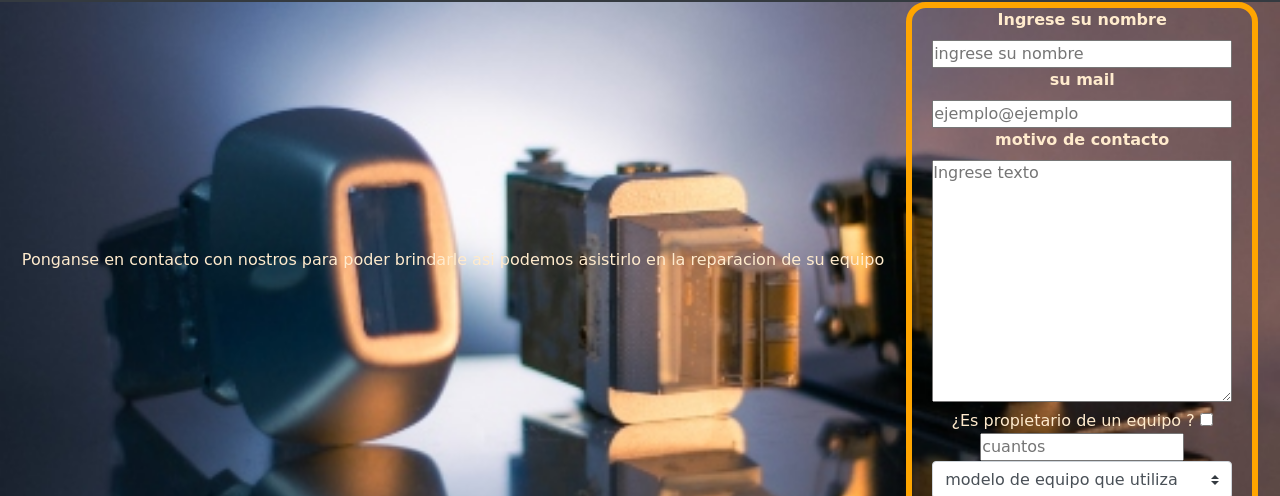
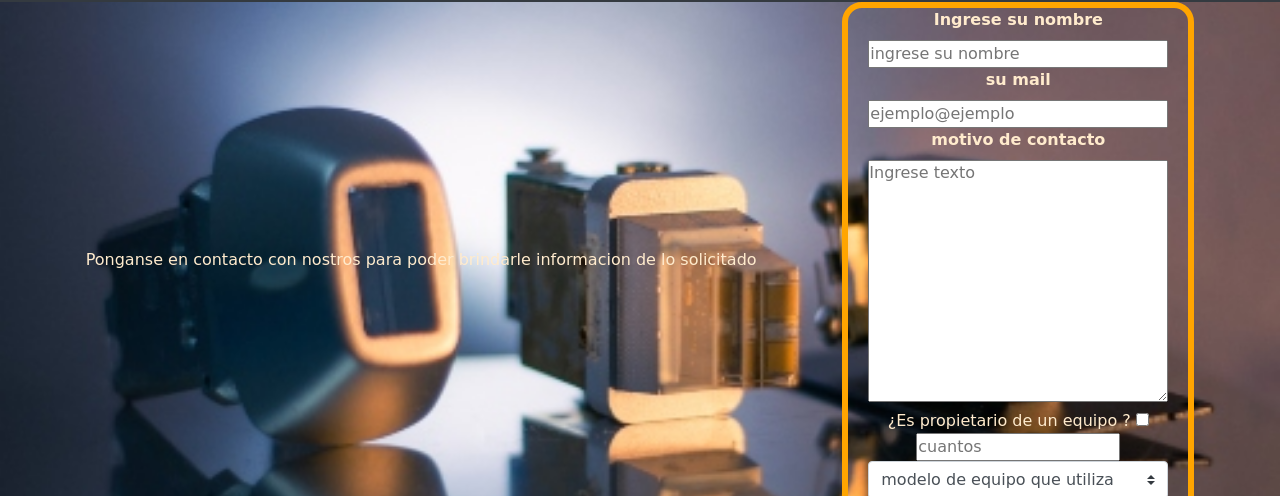
Before and after one commit to mmiron84/proyectofinal, a plain HTML site: page pages/contacto.html in a window 1280 px wide. Shown: the part 89-585 px from the top of the page. Drawn offline with nearby package versions, Linux system fonts and the light colour scheme; a web font is replaced by a local one.

Commit message:
ultimacorreccion

```diff
--- a/pages/contacto.html
+++ b/pages/contacto.html
@@ -49,8 +49,7 @@
     <main>
         <section class="contenedorf">
             <article class="fcontacto">
-                <p>Ponganse en contacto con nostros para poder brindarle asi podemos asistirlo en la reparacion de su
-                    equipo</p>
+                <p>Ponganse en contacto con nostros para poder brindarle informacion de lo solicitado</p>
             </article>
             <article class="ingreso">
                 <!--formlario de contacto  -->
```
